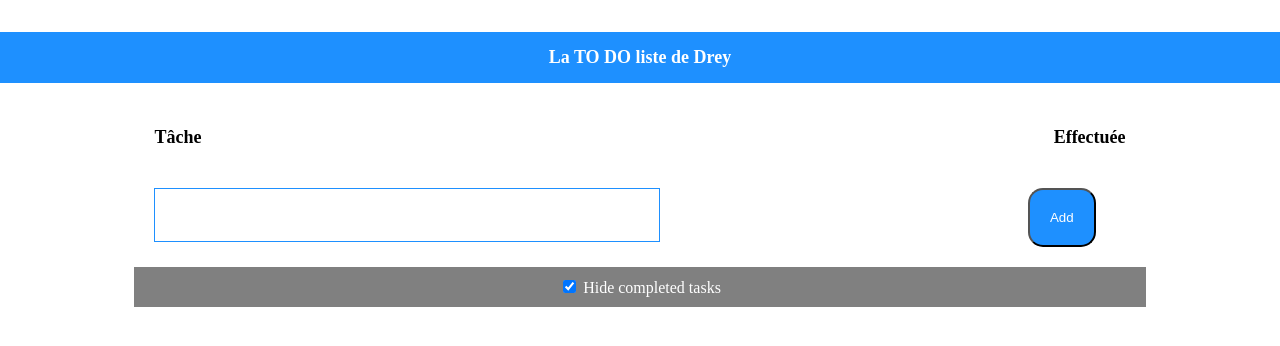
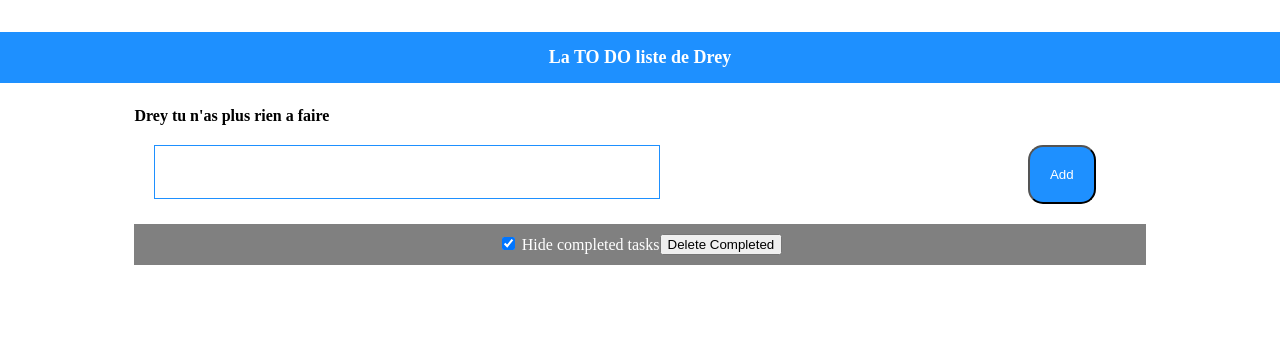
Before and after one commit to Dreykovic/todo-vuejs, a Vue app: page / in a window 1280 px wide. Shown: the top 346 px of the page. Built offline with nearby package versions, Linux system fonts and the light colour scheme.

Commit message:
ajout de message quand il n'ya plus de tache

```diff
--- a/src/App.vue
+++ b/src/App.vue
@@ -2,12 +2,22 @@
   <div id="app">
     <h4 class="title">La TO DO liste de {{ nom }}</h4>
     <div class="container-task">
+      <div class="row" v-if="filteredTasks.length == 0">
+        <div class="col text-center">
+          <b>{{ nom }} tu n'as plus rien a faire </b>
+        </div>
+      </div>
+      <template v-else>
         <div class="ligne">
           <div class="titre-colonne titre-colonne-1">Tâche</div>
 
           <div class="titre-colonne titre-colonne-2">Effectuée</div>
         </div>
-      <div class="ligne" v-for="task in filteredTasks" v-bind:key="task.action">
+        <div
+          class="ligne"
+          v-for="task in filteredTasks"
+          v-bind:key="task.action"
+        >
           <div class="colonne-1">{{ task.action }}</div>
 
           <div class="colonne-2">
@@ -16,6 +26,7 @@
             }}
           </div>
         </div>
+      </template>
       <div class="ligne">
         <div class="add colonne-1">
           <input
@@ -32,6 +43,12 @@
         <div class="filtre-content">
           <input type="checkbox" v-model="hideCompleted" id="filtrer" />
           <label for="filtrer"> Hide completed tasks </label>
+        </div>
+
+        <div class="col text-center">
+          <button class="btn-deleted" v-on:click="deleteCompleted">
+            Delete Completed
+          </button>
         </div>
       </div>
     </div>
```
Lines whose indentation alone changed are shown as unchanged.
